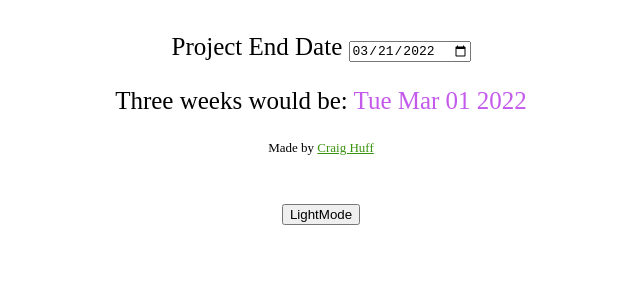
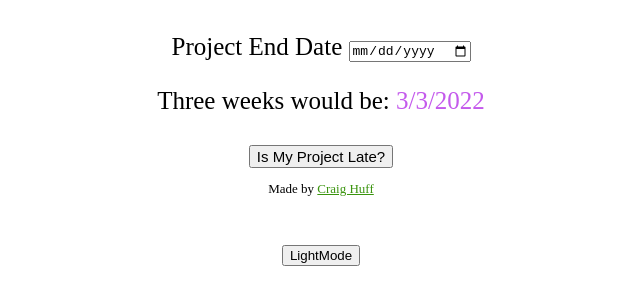
Before and after one commit to cthuff/IsMyProjectLate, a plain HTML site: page index.html in a window 1280 px wide. Shown: the whole page, without its empty margins (319-959 px from the left). Drawn offline with Linux system fonts and the light colour scheme.

Commit message:
the button is back!

```diff
--- a/impl.js
+++ b/impl.js
@@ -42,39 +42,32 @@ function lightMode() {
 var threeWeeksOut = document.getElementById("threeWeeksOut");
 var dateSpan = document.getElementById("dateSpan");
 threeWeeksOut.addEventListener("input", function() { logic(); }, false);
+var endDate;
 
 
-var endDate;
-var today;
+
 function logic(){
+    if(threeWeeksOut.value === "") {
+        endDate = new Date()
+    }
+    else {
+        endDate = new Date(threeWeeksOut.valueAsNumber + 86400000);
+    }
+    endDate.setDate(endDate.getDate() - 21);
 
-    today = new Date(threeWeeksOut.valueAsNumber + 86400000);
-    date = new Date().setDate(today.getDate() - 21);
-    endDate = new Date(date)
-    if(endDate.getDate() < today.getDate()) {
-        endDate.setMonth(today.getMonth())
-    } else {
-        endDate.setMonth(today.getMonth() -1 )
-    }
-    dateSpan.innerText = endDate.toDateString();
-}
+    let dd = endDate.getDate();
+    let mm = endDate.getMonth() + 1; // 0 is January, so we must add 1
+    let yyyy = endDate.getFullYear();
 
-function threeWeeksAgo(date){
-
-
+    var dateString = mm + "/" + dd + "/" + yyyy;
+    dateSpan.innerText = dateString;
 }
 
 //Calculates if the client can go home based on the current time and their clockout time
 function isItLate() {
-    tempToday = new Date();
-    tempdate = new Date().setDate(tempToday.getDate() + 21);
-    tempEndDate = new Date(tempdate)
-    if(tempEndDate.getDate() < tempToday.getDate()) {
-        tempEndDate.setMonth(tempToday.getMonth() + 1)
-    } else {
-        tempEndDate.setMonth(tempToday.getMonth() )
-    }
-
+    tempEndDate = new Date();
+    console.log(tempEndDate)
+    console.log(endDate)
     if(tempEndDate > endDate) {
         alert("You should have asked sooner");
     } else {
--- a/index.html
+++ b/index.html
@@ -15,12 +15,12 @@
 <form id="form">
     <div style="text-align: center;">
             <label for="startTime">Project End Date</label>
-            <input type="date" value="2022-03-21" id="threeWeeksOut" style="font-size: medium;" required>
+            <input type="date" value="" id="threeWeeksOut" style="font-size: medium;" required>
         <p>
         Three weeks would be: <span id="dateSpan" style="color: #C45AEC;">MM/DD/YYYY</span>
         </p>
         <div>
-            <!-- <button style="font-size: 15px;" id="canIGoHome" onclick="isItLate()">Is My Project Late?</button> -->
+            <button style="font-size: 15px;" id="canIGoHome" onclick="isItLate()">Is My Project Late?</button>
         </div>
     </div>
   </form>
```
